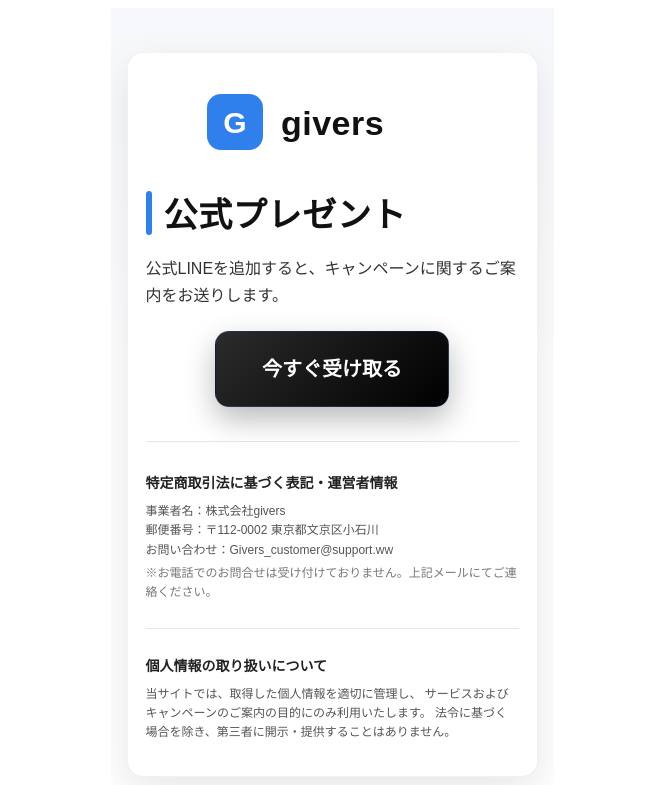
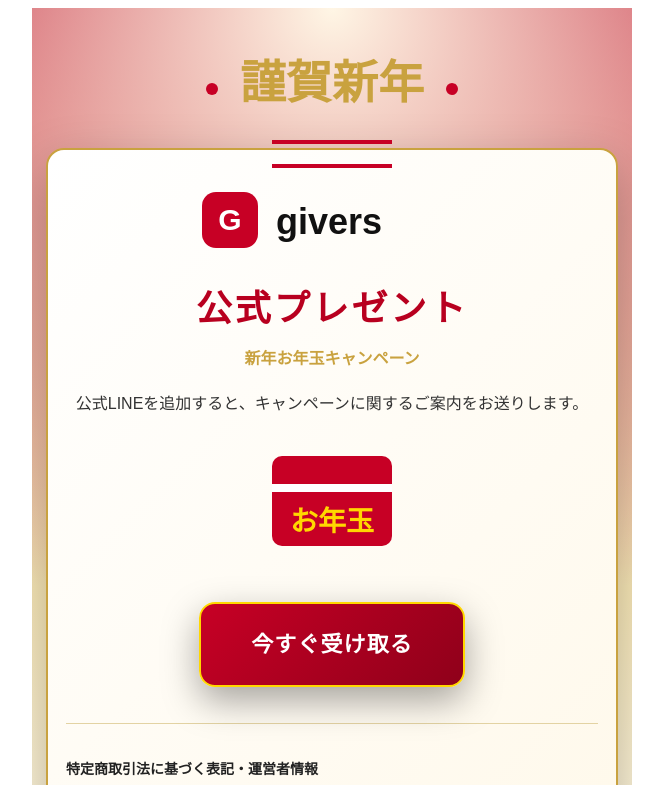
Before and after one commit to ag264332hh-arch/present2, a plain HTML site: page index.html in a window 1280 px wide. Shown: the top 785 px of the page, without its empty margins (308-971 px from the left). Drawn offline with Linux system fonts and the light colour scheme.

Commit message:
Update index.html

```diff
--- a/index.html
+++ b/index.html
@@ -1,116 +1,126 @@
-<!DOCTYPE html>
-<html lang="ja">
-<head>
- <!-- TikTok Pixel Code Start -->
-<script>
-!function (w, d, t) {
-  w.TiktokAnalyticsObject=t;var ttq=w[t]=w[t]||[];ttq.methods=["page","track","identify","instances","debug","on","off","once","ready","alias","group","enableCookie","disableCookie","holdConsent","revokeConsent","grantConsent"],ttq.setAndDefer=function(t,e){t[e]=function(){t.push([e].concat(Array.prototype.slice.call(arguments,0)))}};for(var i=0;i<ttq.methods.length;i++)ttq.setAndDefer(ttq,ttq.methods[i]);ttq.instance=function(t){for(
-var e=ttq._i[t]||[],n=0;n<ttq.methods.length;n++)ttq.setAndDefer(e,ttq.methods[n]);return e},ttq.load=function(e,n){var r="https://analytics.tiktok.com/i18n/pixel/events.js",o=n&&n.partner;ttq._i=ttq._i||{},ttq._i[e]=[],ttq._i[e]._u=r,ttq._t=ttq._t||{},ttq._t[e]=+new Date,ttq._o=ttq._o||{},ttq._o[e]=n||{};n=document.createElement("script")
-;n.type="text/javascript",n.async=!0,n.src=r+"?sdkid="+e+"&lib="+t;e=document.getElementsByTagName("script")[0];e.parentNode.insertBefore(n,e)};
-
-
-  ttq.load('D5960FBC77UCQLCHED7G');
-  ttq.page();
-}(window, document, 'ttq');
-</script>
-<!-- TikTok Pixel Code End -->
-</head>
-
-  <!-- 追加CSS（サイズ固定用） -->
-  <style>
-    div[style*="max-width:720px"] {
-      width: 411px !important;
-      height: 834px !important;
-      max-width: none !important;
-      margin: 0 auto;
-      overflow-y: auto;
-    }
-  </style>
-
-<body>
-
 <div style="
-  max-width:720px;
+  width:600px;
+  height:1050px;
   margin:0 auto;
-  padding:44px 16px;
-  font-family:Hiragino Kaku Gothic ProN, Meiryo, sans-serif;
+  padding:36px 14px;
+  box-sizing:border-box;
+  overflow:hidden;
+  font-family:'Hiragino Kaku Gothic ProN', Meiryo, sans-serif;
   color:#111;
   line-height:1.7;
-  background:linear-gradient(180deg,#F7F8FB 0%, #FFFFFF 40%);
+  background:
+    radial-gradient(circle at top, #fff6e5 0%, transparent 60%),
+    linear-gradient(180deg,#B8001F 0%, #F7E6B5 55%, #FFFFFF 100%);
 ">
+
+  <!-- 正月装飾（上） -->
+  <div style="text-align:center;margin-bottom:14px;">
+    <svg width="320" height="90" viewBox="0 0 320 90">
+      <text x="160" y="55" text-anchor="middle" font-size="46" font-weight="900" fill="#C9A23F">
+        謹賀新年
+      </text>
+      <circle cx="40" cy="45" r="6" fill="#C70025"/>
+      <circle cx="280" cy="45" r="6" fill="#C70025"/>
+    </svg>
+  </div>
 
   <!-- カード -->
   <div style="
-    background:#ffffff;
-    border-radius:16px;
-    box-shadow:0 14px 40px rgba(16,24,40,0.10);
-    border:1px solid rgba(17,17,17,0.06);
+    background:linear-gradient(135deg,#FFFFFF 0%, #FFF8E8 100%);
+    border-radius:18px;
+    box-shadow:0 18px 50px rgba(0,0,0,0.25);
+    border:2px solid #C9A23F;
     padding:34px 18px;
+    position:relative;
   ">
 
-    <!-- ロゴ（明るめ・シンプル） -->
-    <div style="text-align:center;margin-bottom:26px;">
-      <svg width="250" height="66" viewBox="0 0 250 66" xmlns="http://www.w3.org/2000/svg">
-        <rect x="0" y="7" width="56" height="56" rx="14" fill="#2F80ED"/>
+    <!-- 水引風 -->
+    <div style="
+      position:absolute;
+      top:-10px;
+      left:50%;
+      transform:translateX(-50%);
+      width:120px;
+      height:20px;
+      border-top:4px solid #C70025;
+      border-bottom:4px solid #C70025;
+    "></div>
+
+    <!-- ロゴ -->
+    <div style="text-align:center;margin-bottom:22px;">
+      <svg width="260" height="72" viewBox="0 0 260 72">
+        <rect x="0" y="8" width="56" height="56" rx="14" fill="#C70025"/>
         <text x="28" y="46" text-anchor="middle" font-size="30" fill="#ffffff" font-weight="900">G</text>
-        <text x="74" y="48" font-size="34" fill="#111111" font-weight="900" letter-spacing="0.5">givers</text>
+        <text x="74" y="50" font-size="36" fill="#111111" font-weight="900">givers</text>
       </svg>
     </div>
 
     <!-- タイトル -->
-    <div style="display:flex;gap:12px;align-items:flex-start;margin-bottom:10px;">
-      <div style="
-        width:6px;
-        height:44px;
-        border-radius:999px;
-        background:#2F80ED;
-        margin-top:4px;
-      "></div>
-      <h1 style="font-size:34px;margin:0;letter-spacing:0.02em;">
+    <div style="text-align:center;margin-bottom:12px;">
+      <h1 style="
+        font-size:36px;
+        margin:0;
+        letter-spacing:0.08em;
+        color:#B8001F;
+      ">
         公式プレゼント
       </h1>
+      <div style="
+        margin-top:6px;
+        font-size:16px;
+        font-weight:700;
+        color:#C9A23F;
+      ">
+        新年お年玉キャンペーン
+      </div>
     </div>
 
-    <!-- 説明 -->
-    <p style="font-size:16px;margin:0 0 18px 0;color:#333;">
+    <!-- 説明（文章そのまま） -->
+    <p style="font-size:16px;margin:18px 0;color:#333;text-align:center;">
       公式LINEを追加すると、キャンペーンに関するご案内をお送りします。
     </p>
 
+    <!-- お年玉イラスト -->
+    <div style="text-align:center;margin:10px 0 18px 0;">
+      <svg width="180" height="140" viewBox="0 0 180 140">
+        <rect x="30" y="20" width="120" height="90" rx="10" fill="#C70025"/>
+        <rect x="30" y="48" width="120" height="8" fill="#FFFFFF"/>
+        <text x="90" y="95" text-anchor="middle" font-size="28" font-weight="900" fill="#FFD700">
+          お年玉
+        </text>
+      </svg>
+    </div>
+
     <!-- CTA -->
-    <div style="margin:22px 0 34px 0;text-align:center;">
+    <div style="margin:26px 0 36px 0;text-align:center;">
       <a
         href="https://lin.ee/P5kiL6V"
         target="_blank"
         rel="noopener"
         style="
           display:inline-block;
-          background:linear-gradient(135deg,#2B2B2B,#000000);
+          background:linear-gradient(135deg,#C70025,#8F001A);
           color:#ffffff;
           text-decoration:none;
           font-weight:900;
-          font-size:20px;
-          padding:20px 46px;
-          border-radius:14px;
-          box-shadow:0 12px 30px rgba(0,0,0,0.28);
-          border:1px solid rgba(47,128,237,0.20);
+          font-size:22px;
+          padding:22px 50px;
+          border-radius:16px;
+          box-shadow:0 14px 36px rgba(0,0,0,0.35);
+          border:2px solid #FFD700;
+          letter-spacing:0.05em;
         "
       >
         今すぐ受け取る
       </a>
     </div>
 
-    <hr style="border:none;border-top:1px solid #e6e6e6;margin:30px 0;">
+    <hr style="border:none;border-top:1px solid #E3D3A3;margin:34px 0;">
 
     <!-- 特商法 -->
-    <h3 style="
-      font-size:14px;
-      margin:0 0 6px 0;
-      font-weight:600;
-      color:#222;
-    ">
+    <h3 style="font-size:14px;margin:0 0 6px 0;font-weight:600;color:#222;">
       特定商取引法に基づく表記・運営者情報
     </h3>
-
     <div style="font-size:12px;color:#555;line-height:1.6;">
       <div>事業者名：株式会社givers</div>
       <div>郵便番号：〒112-0002 東京都文京区小石川</div>
@@ -120,18 +130,12 @@ var e=ttq._i[t]||[],n=0;n<ttq.methods.length;n++)ttq.setAndDefer(e,ttq.methods[n
       </div>
     </div>
 
-    <hr style="border:none;border-top:1px solid #e6e6e6;margin:26px 0;">
+    <hr style="border:none;border-top:1px solid #E3D3A3;margin:26px 0;">
 
     <!-- 個人情報 -->
-    <h3 style="
-      font-size:14px;
-      margin:0 0 6px 0;
-      font-weight:600;
-      color:#222;
-    ">
+    <h3 style="font-size:14px;margin:0 0 6px 0;font-weight:600;color:#222;">
       個人情報の取り扱いについて
     </h3>
-
     <p style="font-size:12px;margin:0;color:#555;line-height:1.6;">
       当サイトでは、取得した個人情報を適切に管理し、
       サービスおよびキャンペーンのご案内の目的にのみ利用いたします。
@@ -140,6 +144,3 @@ var e=ttq._i[t]||[],n=0;n<ttq.methods.length;n++)ttq.setAndDefer(e,ttq.methods[n
 
   </div>
 </div>
-
-</body>
-</html>
```
